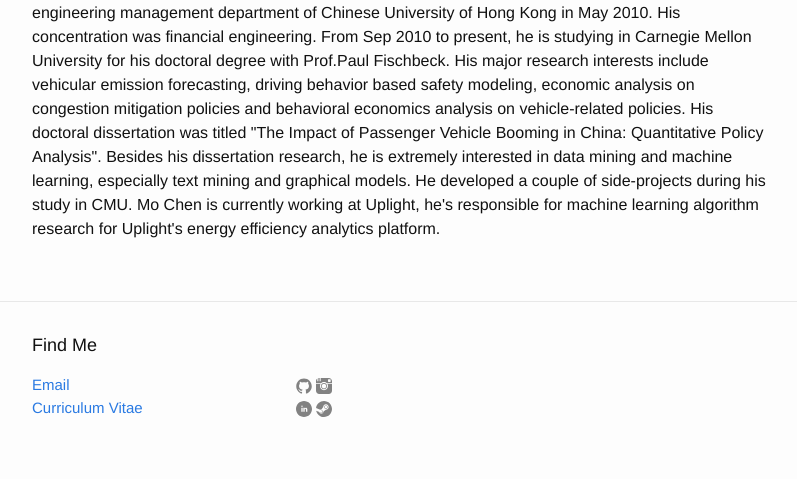
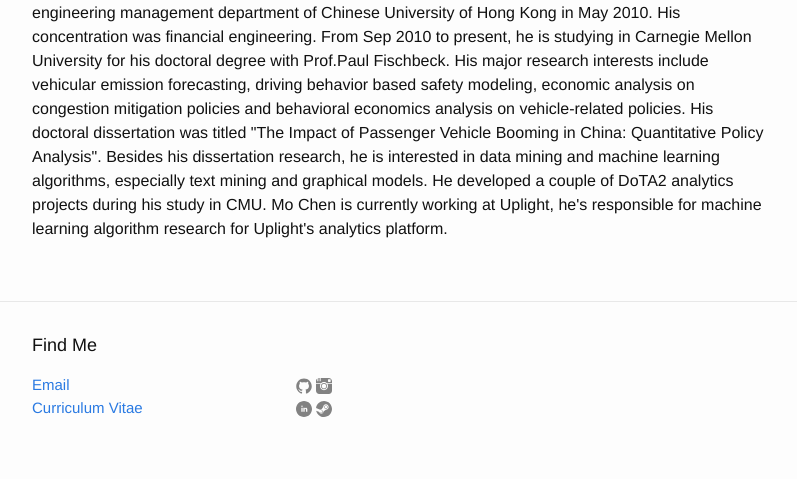
Before and after one commit to HAHAHANIBAL/HAHAHANIBAL.github.io, a Jekyll site: the page built from about.md, in a window 1280 px wide. Shown: the part 502-981 px from the top of the page, without its empty margins (238-1035 px from the left). Built offline with Jekyll 4.4.1, drawn with Linux system fonts in a browser that asks for light colours; some of the changed text lies outside the part shown.

Commit message:
Update about.md

```diff
--- a/about.md
+++ b/about.md
@@ -9,7 +9,7 @@ permalink: /about/
 
 <p>
 Mo Chen received his Bachelor of Engineering degree with honors at the system engineering and engineering management department of Chinese University of Hong Kong in May 2010. His concentration was financial engineering. From Sep 2010 to present, he is studying in Carnegie Mellon University for his doctoral degree with Prof.Paul Fischbeck. His major research interests include vehicular emission forecasting, driving behavior based safety modeling, economic analysis on congestion mitigation policies and behavioral economics analysis on vehicle-related policies. His doctoral dissertation was titled "The Impact of Passenger Vehicle Booming in China: Quantitative Policy Analysis".
-Besides his dissertation research, he is extremely interested in data mining and machine learning, especially text mining and graphical models. He developed a couple of side-projects during his study in CMU.
+Besides his dissertation research, he is interested in data mining and machine learning algorithms, especially text mining and graphical models. He developed a couple of DoTA2 analytics projects during his study in CMU.
 
-Mo Chen is currently working at Uplight, he's responsible for machine learning algorithm research for Uplight's energy efficiency analytics platform.
+Mo Chen is currently working at Uplight, he's responsible for machine learning algorithm research for Uplight's analytics platform.
 </p>
```
